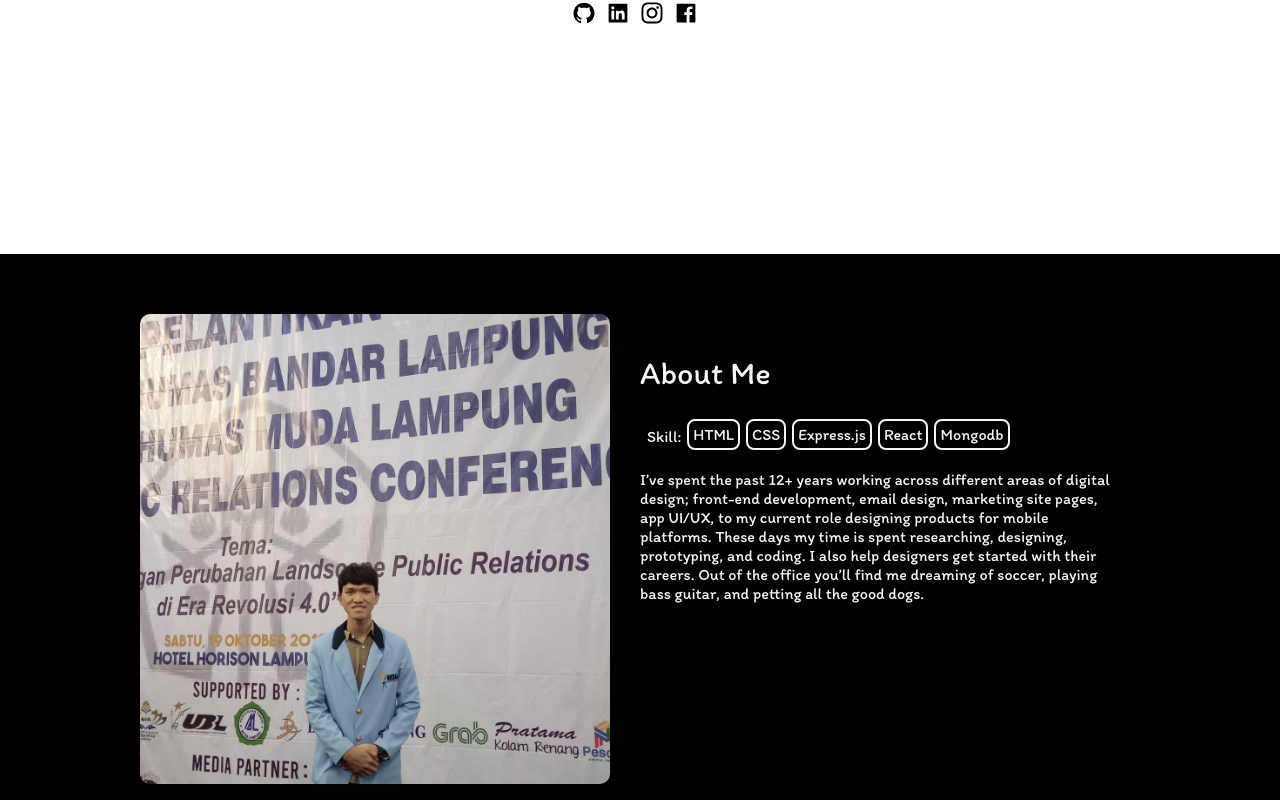
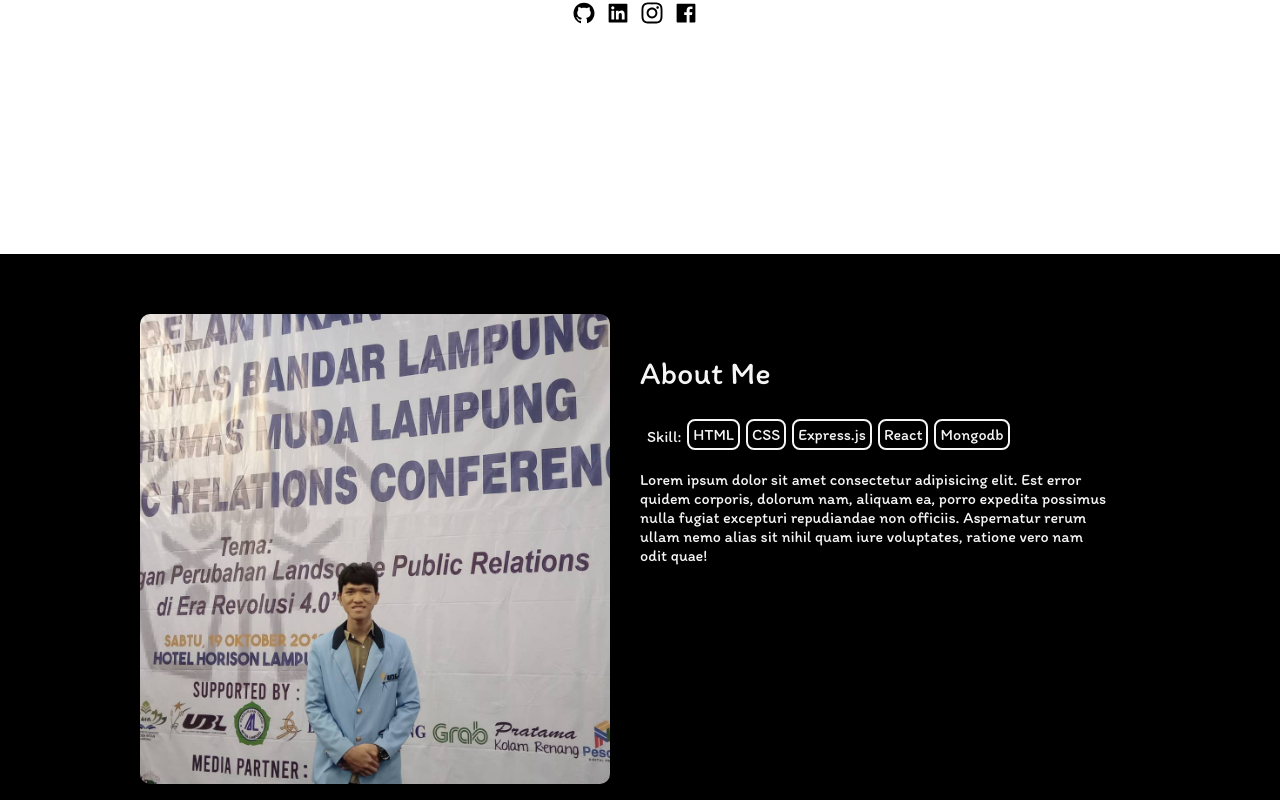
Before and after one commit to Devaaji/portfolio-depdep, a React (Create React App) app: page / in a window 1280 px wide. Shown: the part 426-1226 px from the top of the page. Built offline with nearby package versions, Linux system fonts and the light colour scheme.

Commit message:
Deploy Portfolio Depdep

```diff
--- a/package.json
+++ b/package.json
@@ -1,4 +1,5 @@
 {
+  "homepage": "https://devaaji.github.io/portfolio-depdep",
   "name": "startup",
   "version": "0.1.0",
   "private": true,
@@ -18,6 +19,8 @@
     "web-vitals": "^1.1.2"
   },
   "scripts": {
+    "predeploy": "npm run build",
+    "deploy": "gh-pages -d build",
     "start": "react-scripts start",
     "build": "react-scripts build",
     "test": "react-scripts test",
@@ -40,5 +43,8 @@
       "last 1 firefox version",
       "last 1 safari version"
     ]
+  },
+  "devDependencies": {
+    "gh-pages": "^3.2.3"
   }
 }
--- a/src/components/aboutme/About.jsx
+++ b/src/components/aboutme/About.jsx
@@ -29,9 +29,7 @@ function About() {
                         <Skill>Mongodb</Skill>
                     </Skills>
                     <TextProfile>
-                        I’ve spent the past 12+ years working across different areas of digital design; front-end development, email design, marketing site pages, app UI/UX, to my current role designing products for mobile platforms.
-                        These days my time is spent researching, designing, prototyping, and coding. I also help designers get started with their careers.
-                        Out of the office you’ll find me dreaming of soccer, playing bass guitar, and petting all the good dogs.
+                        Lorem ipsum dolor sit amet consectetur adipisicing elit. Est error quidem corporis, dolorum nam, aliquam ea, porro expedita possimus nulla fugiat excepturi repudiandae non officiis. Aspernatur rerum ullam nemo alias sit nihil quam iure voluptates, ratione vero nam odit quae!
                     </TextProfile>
                 </BoxProfile>
             </Row>
```
Also changed, not shown: 1 other file (tests, documents, lock files or other folders).
